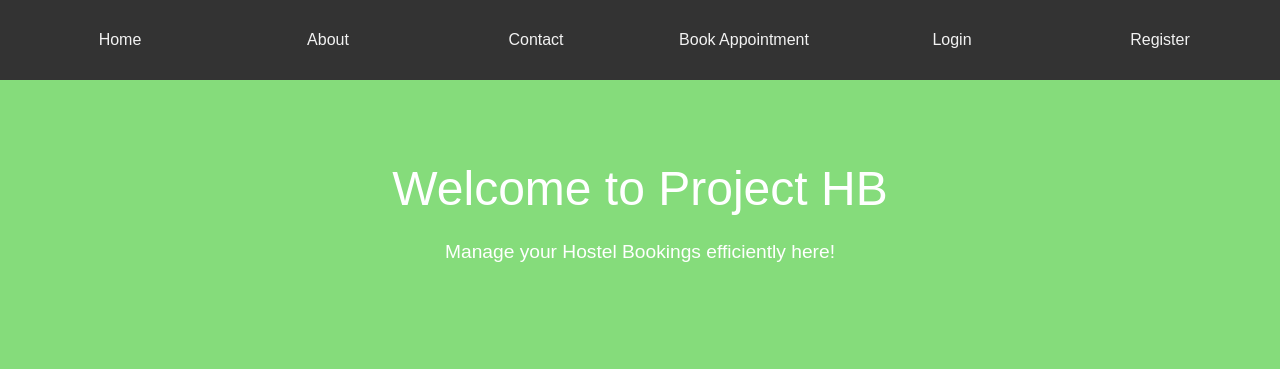
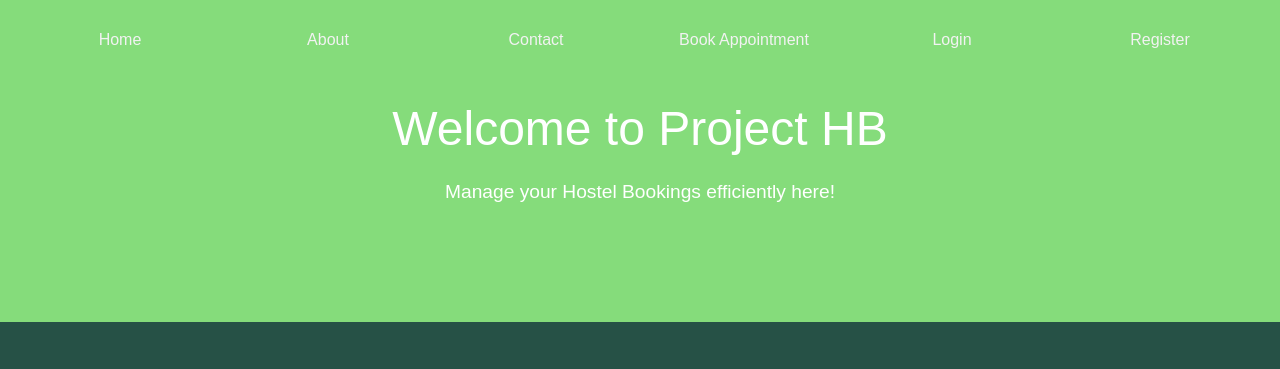
Before and after one commit to Beshwanthsai/pythonProject_AppointmentBooking, a Django app: page / in a window 1280 px wide. Shown: the top 369 px of the page. Run offline with Django 5.2, Linux system fonts and the light colour scheme; some libraries are stand-ins or nearby versions.

Commit message:
adjusted the nav bar and made it tranparent

```diff
--- a/Appointment/templates/adminapp/Appointmenthomepage.html
+++ b/Appointment/templates/adminapp/Appointmenthomepage.html
@@ -15,7 +15,7 @@
         }
 
         .navbar {
-            background-color: #333;
+            background-color: rgba(193, 193, 193, 0); /* Transparent background */
             display: flex;
             justify-content: space-between;
             padding: 14px 16px;
@@ -46,7 +46,7 @@
             text-align: center;
             padding: 100px 20px;
             background-color: #85dc7b;
-            margin-top: 60px; /* Adjust for fixed navbar */
+            margin-top: 0px; /* Adjust for fixed navbar */
         }
 
         .hero h1 {
```
